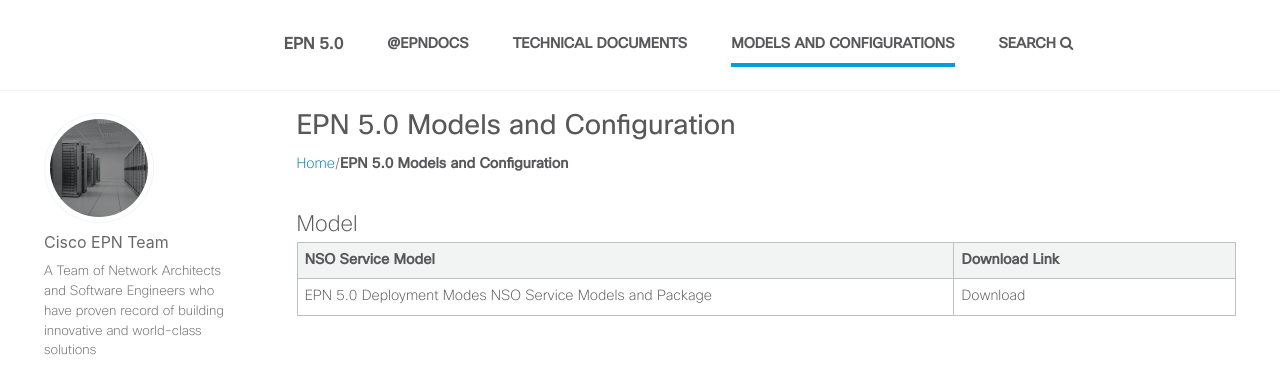
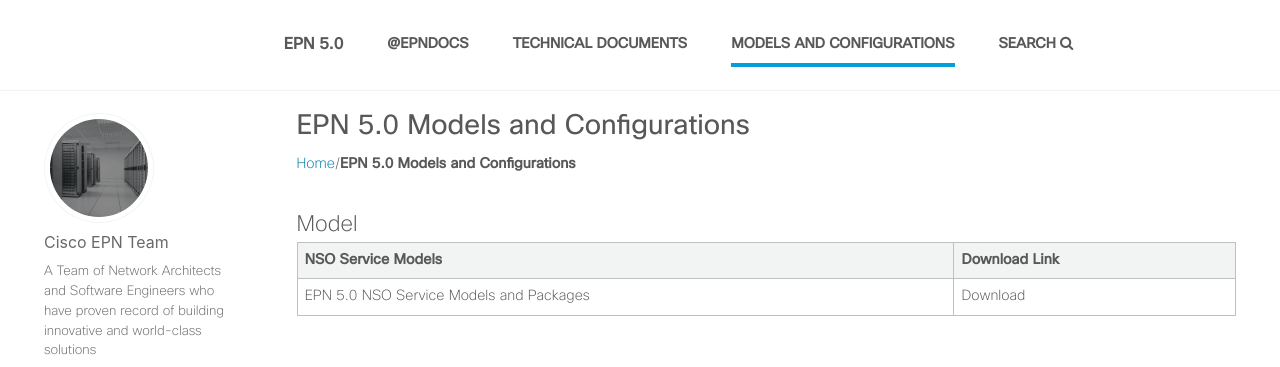
Before and after one commit to epndocs/epn5.0, a Jekyll site: the page built from _pages/blogs-archive.html, in a window 1280 px wide. Shown: the top 367 px of the page. Built offline with Jekyll 4.4.1, drawn with Linux system fonts in a browser that asks for light colours.

Commit message:
Update blogs-archive.html

```diff
--- a/_pages/blogs-archive.html
+++ b/_pages/blogs-archive.html
@@ -1,7 +1,7 @@
 ---
 layout: archive
 permalink: /blogs/
-title: "EPN 5.0 Models and Configuration"
+title: "EPN 5.0 Models and Configurations"
 author_profile: true
 author: "Cisco EPN Team"
 ---
@@ -16,13 +16,13 @@ Model
     </colgroup>
     <thead>
         <tr class="header">
-            <th>NSO Service Model</th>
+            <th>NSO Service Models</th>
             <th>Download Link</th>
         </tr>
     </thead>
     <tbody>
         <tr>
-            <td markdown="span">EPN 5.0 Deployment Modes NSO Service Models and Package</td>
+            <td markdown="span">EPN 5.0 NSO Service Models and Packages</td>
             <td markdown="span">Download</td>
         </tr>
     </tbody>
```
